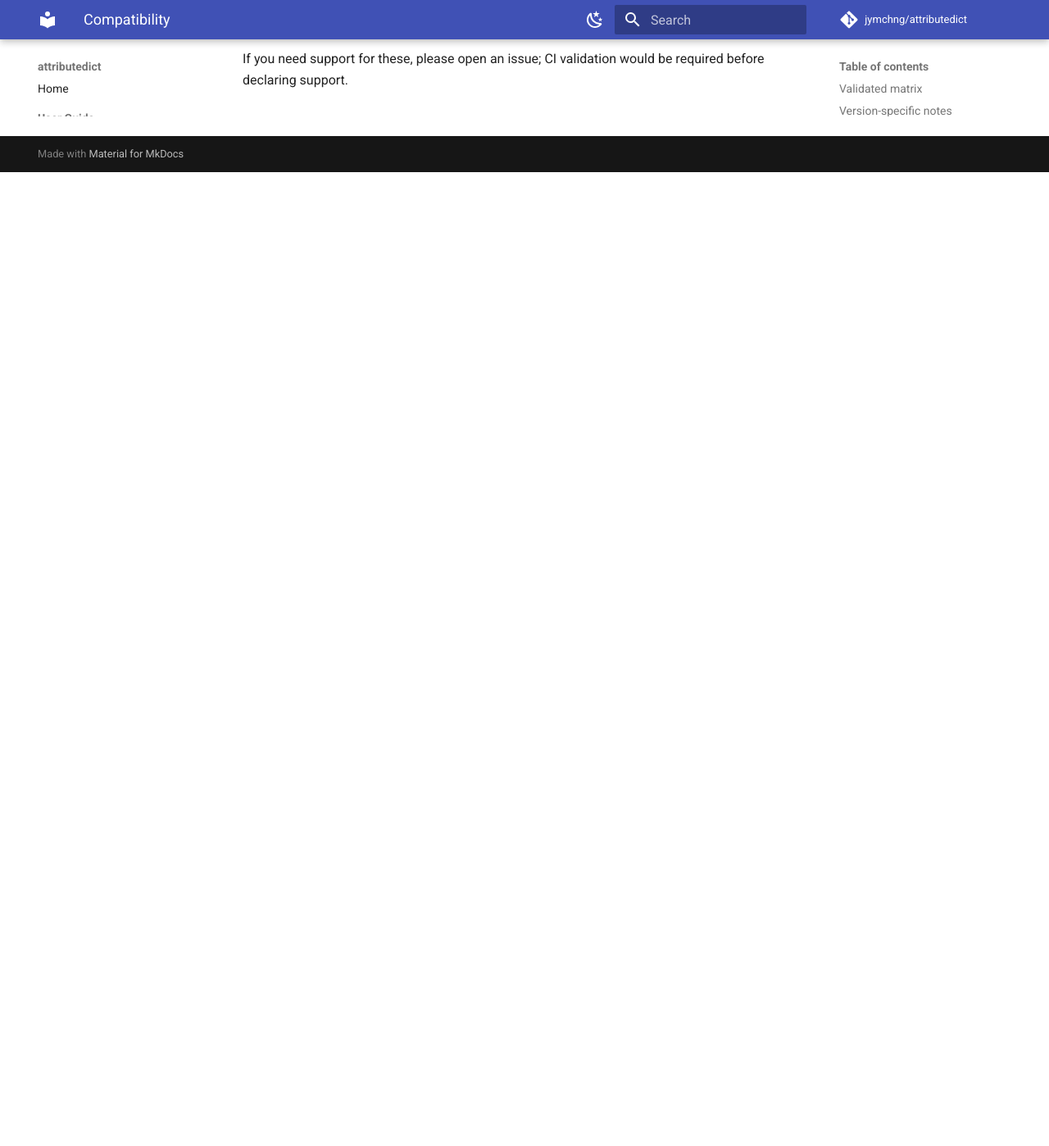
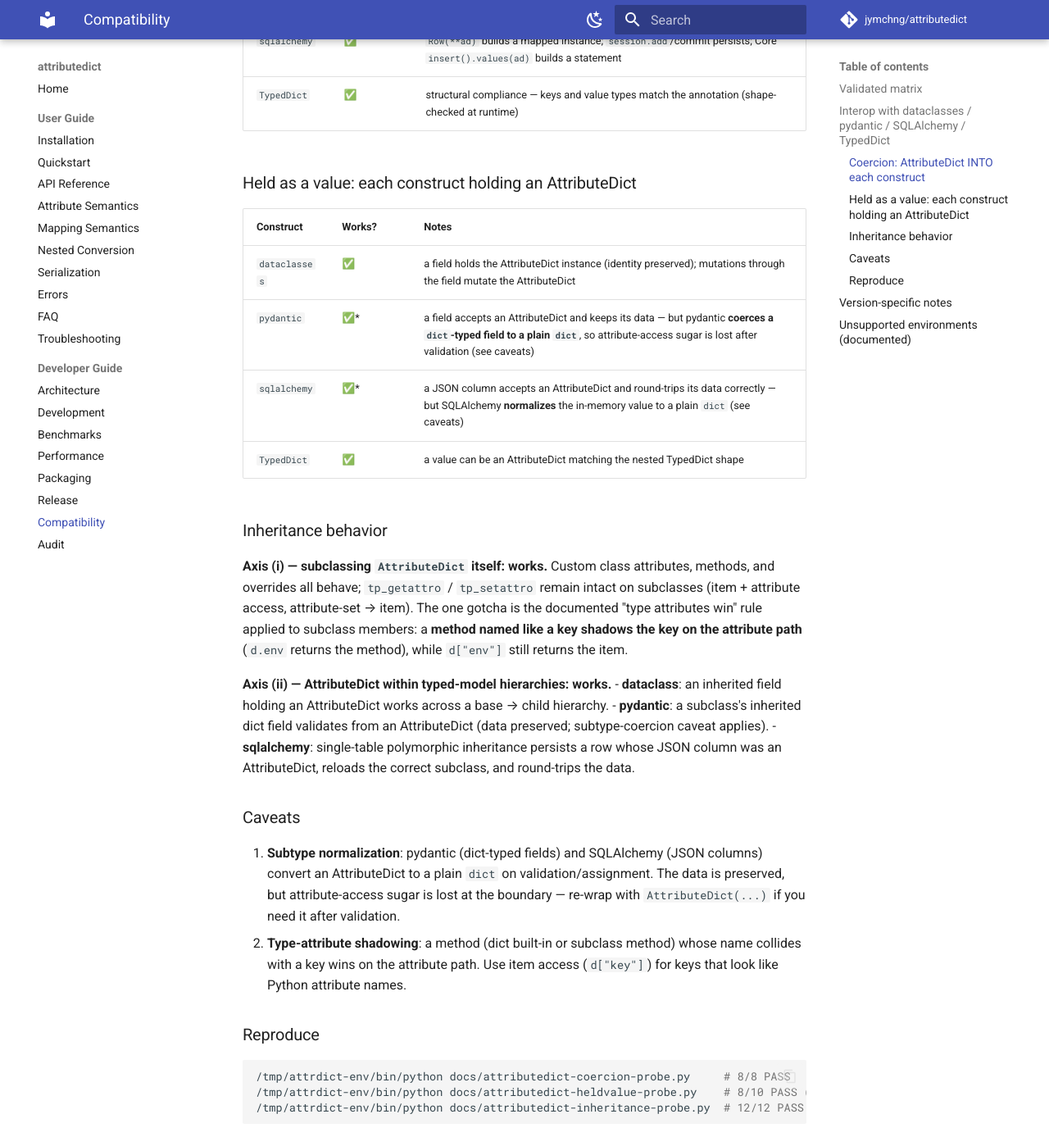
Before and after one commit to jymchng/attributedict, an MkDocs documentation site: the page built from docs/compatibility.md, in a window 1280 px wide and 1400 px high, scrolled down 1190 px. Shown: the whole window at 82% size. Built offline with MkDocs 1.6.1 and Material for MkDocs 9.7.7, drawn with Linux system fonts in a browser that asks for light colours; comment, search, counter and statistics services are not loaded; some of the changed text lies outside the part shown.

Commit message:
docs: document dataclass/pydantic/SQLAlchemy/TypedDict compatibility
Expand docs/compatibility.md with the empirically-validated interop results
(dedicated CPython 3.13.13 env; pydantic 2.13.4, sqlalchemy 2.0.52):
a per-construct matrix for both directions (coerce AttributeDict INTO each
construct, and each construct holding an AttributeDict), inheritance
findings (both axes: subclassing AttributeDict itself, and AttributeDict
within dataclass/pydantic/SQLAlchemy class hierarchies), the two caveats
(pydantic/SQLAlchemy-JSON normalize the subtype to a plain dict; type-attr
shadowing on the attribute path), and a reproduce note.

Reconcile the stale "out of v1 scope" claims in audit.md, troubleshooting.md
and serialization.md to state that interop is supported with the documented
caveats, linking to docs/compatibility.md.

````diff
--- a/docs/compatibility.md
+++ b/docs/compatibility.md
@@ -17,6 +17,70 @@
 
 Validated 2026-08-15 on linux x86_64 (CPython 3.10.20, 3.11.15, 3.12.13,
 3.13.13, 3.14.4).
+
+## Interop with dataclasses / pydantic / SQLAlchemy / TypedDict
+
+`AttributeDict` is a genuine `dict` subclass, so it interoperates with the
+mapping-based APIs of the most common structured-data libraries. The matrix
+below was validated empirically in a dedicated CPython 3.13.13 environment
+(`pydantic` 2.13.4, `sqlalchemy` 2.0.52) using the probe scripts referenced
+at the end of this section.
+
+### Coercion: AttributeDict INTO each construct
+
+| Construct | Works? | How |
+|---|---|---|
+| `dataclasses` | ✅ | `Cfg(**ad)` builds an instance; `dataclasses.asdict()` round-trips to a plain `dict` |
+| `pydantic` | ✅ | `Model.model_validate(ad)` and `Model.model_construct(**ad)` |
+| `sqlalchemy` | ✅ | `Row(**ad)` builds a mapped instance; `session.add`/commit persists; Core `insert().values(ad)` builds a statement |
+| `TypedDict` | ✅ | structural compliance — keys and value types match the annotation (shape-checked at runtime) |
+
+### Held as a value: each construct holding an AttributeDict
+
+| Construct | Works? | Notes |
+|---|---|---|
+| `dataclasses` | ✅ | a field holds the AttributeDict instance (identity preserved); mutations through the field mutate the AttributeDict |
+| `pydantic` | ✅* | a field accepts an AttributeDict and keeps its data — but pydantic **coerces a `dict`-typed field to a plain `dict`**, so attribute-access sugar is lost after validation (see caveats) |
+| `sqlalchemy` | ✅* | a JSON column accepts an AttributeDict and round-trips its data correctly — but SQLAlchemy **normalizes** the in-memory value to a plain `dict` (see caveats) |
+| `TypedDict` | ✅ | a value can be an AttributeDict matching the nested TypedDict shape |
+
+### Inheritance behavior
+
+**Axis (i) — subclassing `AttributeDict` itself: works.**
+Custom class attributes, methods, and overrides all behave; `tp_getattro` /
+`tp_setattro` remain intact on subclasses (item + attribute access,
+attribute-set → item). The one gotcha is the documented "type attributes
+win" rule applied to subclass members: a **method named like a key shadows
+the key on the attribute path** (`d.env` returns the method), while
+`d["env"]` still returns the item.
+
+**Axis (ii) — AttributeDict within typed-model hierarchies: works.**
+- **dataclass**: an inherited field holding an AttributeDict works across a
+  base → child hierarchy.
+- **pydantic**: a subclass's inherited dict field validates from an
+  AttributeDict (data preserved; subtype-coercion caveat applies).
+- **sqlalchemy**: single-table polymorphic inheritance persists a row whose
+  JSON column was an AttributeDict, reloads the correct subclass, and
+  round-trips the data.
+
+### Caveats
+
+1. **Subtype normalization**: pydantic (dict-typed fields) and SQLAlchemy
+   (JSON columns) convert an AttributeDict to a plain `dict` on
+   validation/assignment. The data is preserved, but attribute-access sugar
+   is lost at the boundary — re-wrap with `AttributeDict(...)` if you need
+   it after validation.
+2. **Type-attribute shadowing**: a method (dict built-in or subclass method)
+   whose name collides with a key wins on the attribute path. Use item
+   access (`d["key"]`) for keys that look like Python attribute names.
+
+### Reproduce
+
+```bash
+/tmp/attrdict-env/bin/python docs/attributedict-coercion-probe.py     # 8/8 PASS
+/tmp/attrdict-env/bin/python docs/attributedict-heldvalue-probe.py    # 8/10 PASS (2 expected findings)
+/tmp/attrdict-env/bin/python docs/attributedict-inheritance-probe.py  # 12/12 PASS
+```
 
 ## Version-specific notes
 
````
Also changed, not shown: docs/audit.md (+7 -3 lines), docs/serialization.md (+4 -1 lines), docs/troubleshooting.md (+7 -1 lines).
